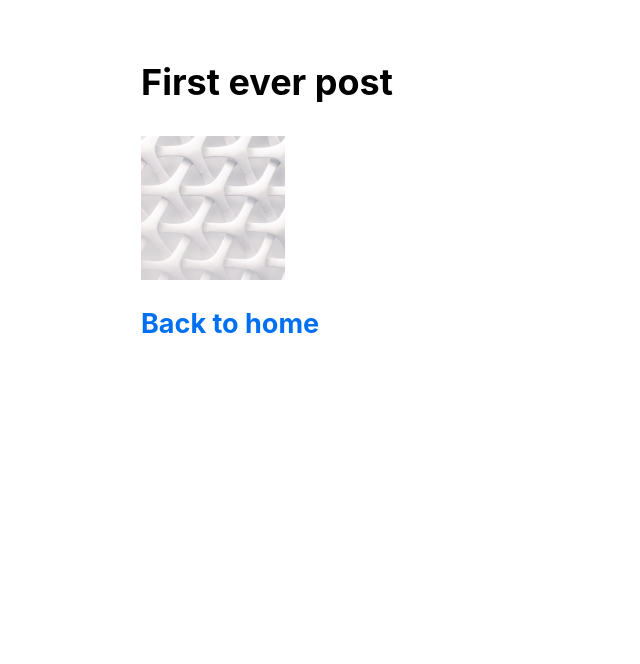
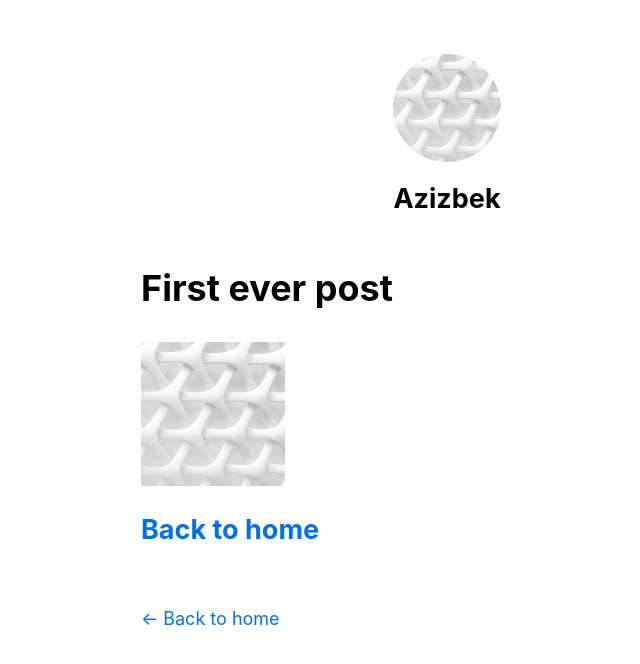
Before and after one commit to TyposBro/nextjs, a Next.js app: page /posts/first-post in a window 1280 px wide. Shown: the top 664 px of the page, without its empty margins (193-833 px from the left). Built offline with nearby package versions, Linux system fonts and the light colour scheme.

Commit message:
update layout

```diff
--- a/components/layout.jsx
+++ b/components/layout.jsx
@@ -1,7 +1,69 @@
+import Head from "next/head";
+import Image from "next/image";
 import styles from "styles/layout.module.css";
+import utilStyles from "styles/utils.module.css";
+import Link from "next/link";
 
-export const Layout = ({ children }) => {
-  return <div className={styles.container}>{children}</div>;
-};
+const name = "Azizbek";
+export const siteTitle = "Next.js Sample Website";
 
-export default Layout;
+export default function Layout({ children, home }) {
+  return (
+    <div className={styles.container}>
+      <Head>
+        <link rel="icon" href="/favicon.ico" />
+        <meta
+          name="description"
+          content="Learn how to build a personal website using Next.js"
+        />
+        <meta
+          property="og:image"
+          content={`https://og-image.vercel.app/${encodeURI(
+            siteTitle
+          )}.png?theme=light&md=0&fontSize=75px&images=https%3A%2F%2Fassets.vercel.com%2Fimage%2Fupload%2Ffront%2Fassets%2Fdesign%2Fnextjs-black-logo.svg`}
+        />
+        <meta name="og:title" content={siteTitle} />
+        <meta name="twitter:card" content="summary_large_image" />
+      </Head>
+      <header className={styles.header}>
+        {home ? (
+          <>
+            <Image
+              priority
+              src="/images/profile.jpg"
+              className={utilStyles.borderCircle}
+              height={144}
+              width={144}
+              alt=""
+            />
+            <h1 className={utilStyles.heading2Xl}>{name}</h1>
+          </>
+        ) : (
+          <>
+            <Link href="/">
+              <Image
+                priority
+                src="/images/profile.jpg"
+                className={utilStyles.borderCircle}
+                height={108}
+                width={108}
+                alt=""
+              />
+            </Link>
+            <h2 className={utilStyles.headingLg}>
+              <Link href="/" className={utilStyles.colorInherit}>
+                {name}
+              </Link>
+            </h2>
+          </>
+        )}
+      </header>
+      <main>{children}</main>
+      {!home && (
+        <div className={styles.backToHome}>
+          <Link href="/">← Back to home</Link>
+        </div>
+      )}
+    </div>
+  );
+}
```
